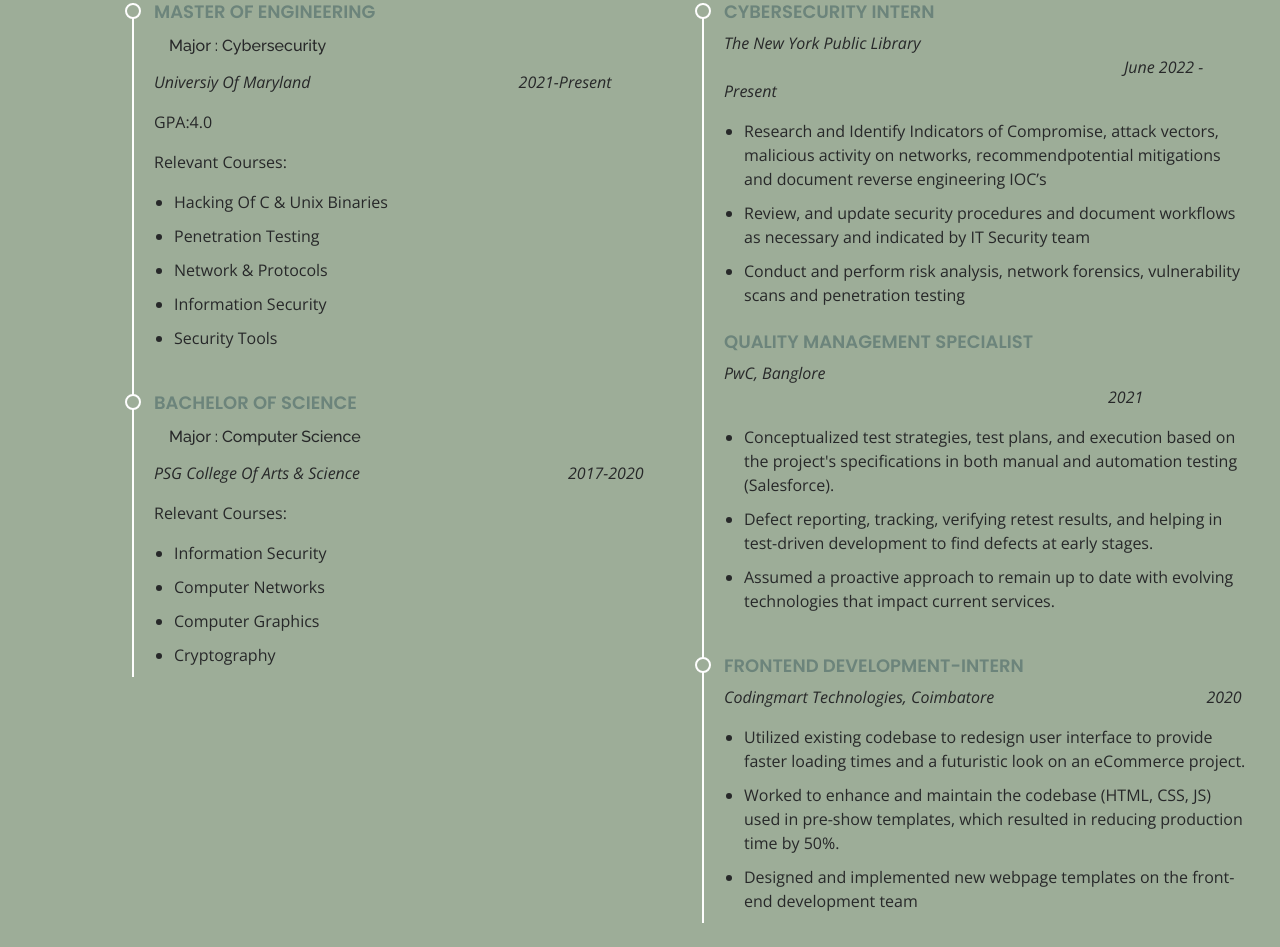
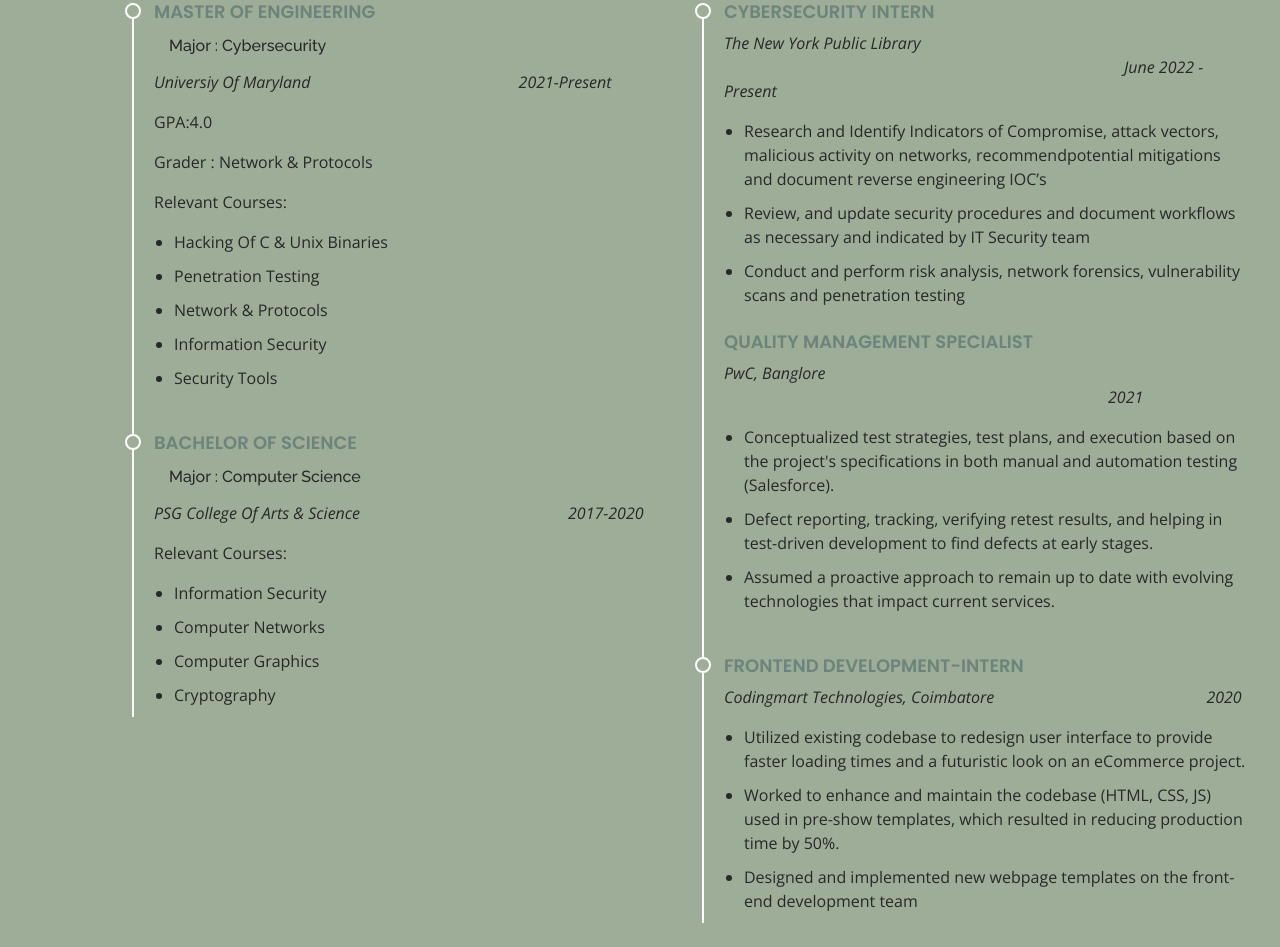
Before and after one commit to Om-Vg/Om-Vg.v1, a plain HTML site: page index.html in a window 1280 px wide. Shown: the part 1431-2378 px from the top of the page. Drawn offline with nearby package versions, Linux system fonts and the light colour scheme.

Commit message:
Update index.html

```diff
--- a/index.html
+++ b/index.html
@@ -90,27 +90,7 @@
         </div>
         <div class="about">
           <p>Graduate student at the University Of Maryland pursuing Master's in Engineering in Cybersecurity.</p>
-          <!-- <p> The Ghost in the Wires and The Code Book by Simon Singh were the two main books that got me hooked with
-            cipher and loopholes on networks. This introduced me to phreaking, network penetration, backdoors in code,
-            and mainly the dark web. The Dark Web's power is intimidating, and I was in awe of the things I witnessed.
-          </p>
-          <p>As an undergraduate majored in computer science, I have gained a robust understanding of programming,
-            networks, and cryptography. I have tried to obtain a wide variety of experiences throughout my
-            undergraduate career so my graduate studies can build upon this solid foundation. I have worked in the
-            industry and on my project. I have also gained valuable leadership and communication skills by
-            participating in many extra-curricular activities. My diverse background and strong academic performance
-            prepare me well for graduate school.
-            Unfortunately, my UG program did not provide specializations. However, self-learning and keeping myself
-            up-to-date with the current trends helped widen my knowledge in security.
-            Attending courses from Edx, Udemy, and Linkedin Learning introduced me to various techniques that help
-            identify vulnerabilities in a network, address the issues to prevent incidents or attacks, and Learn how
-            to perform penetration testing.<br>
 
-          </P>
-          <p>
-            Enrolling in TryHackMe, an online platform that teaches cybersecurity through short, gamified real-world
-            labs, helped me learn the core skills like Web application security, Network security, Basic Linux, and
-            Scripting.</p> -->
           <p>
             Member of <ul><li>Cybersecurity Club</li><li>Graduate Women In Engineering</li><li>Women in CyberSecurity (WiCys)</li></ul>
           </p>
@@ -139,6 +119,7 @@
               <h5>Major : Cybersecurity</h5>
               <p><em>Universiy Of Maryland<span style="padding-left: 13rem;">2021-Present</span></em></p>
               <p>GPA:4.0</p>
+              <p> Grader : Network & Protocols </p>
               <p>Relevant Courses:</p>
               <ul>
                 <li>Hacking Of C & Unix Binaries</li>
```
